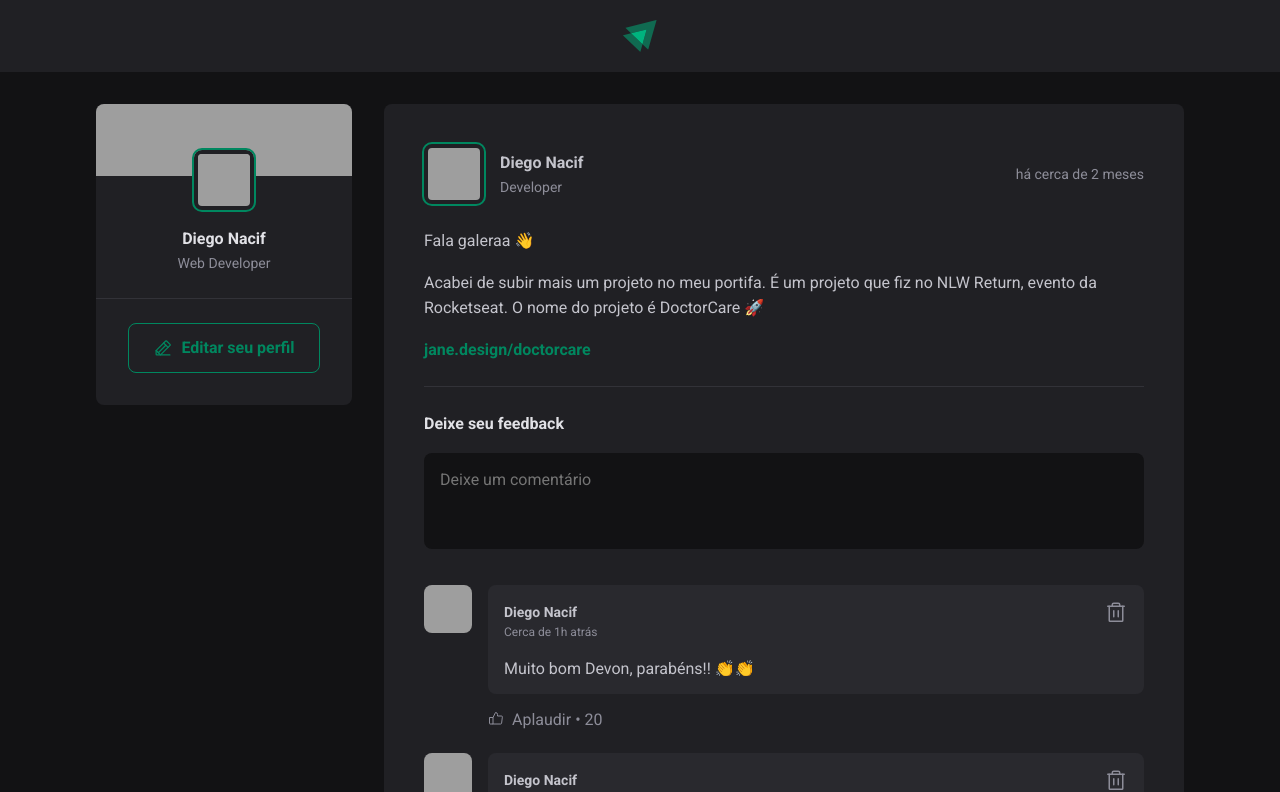
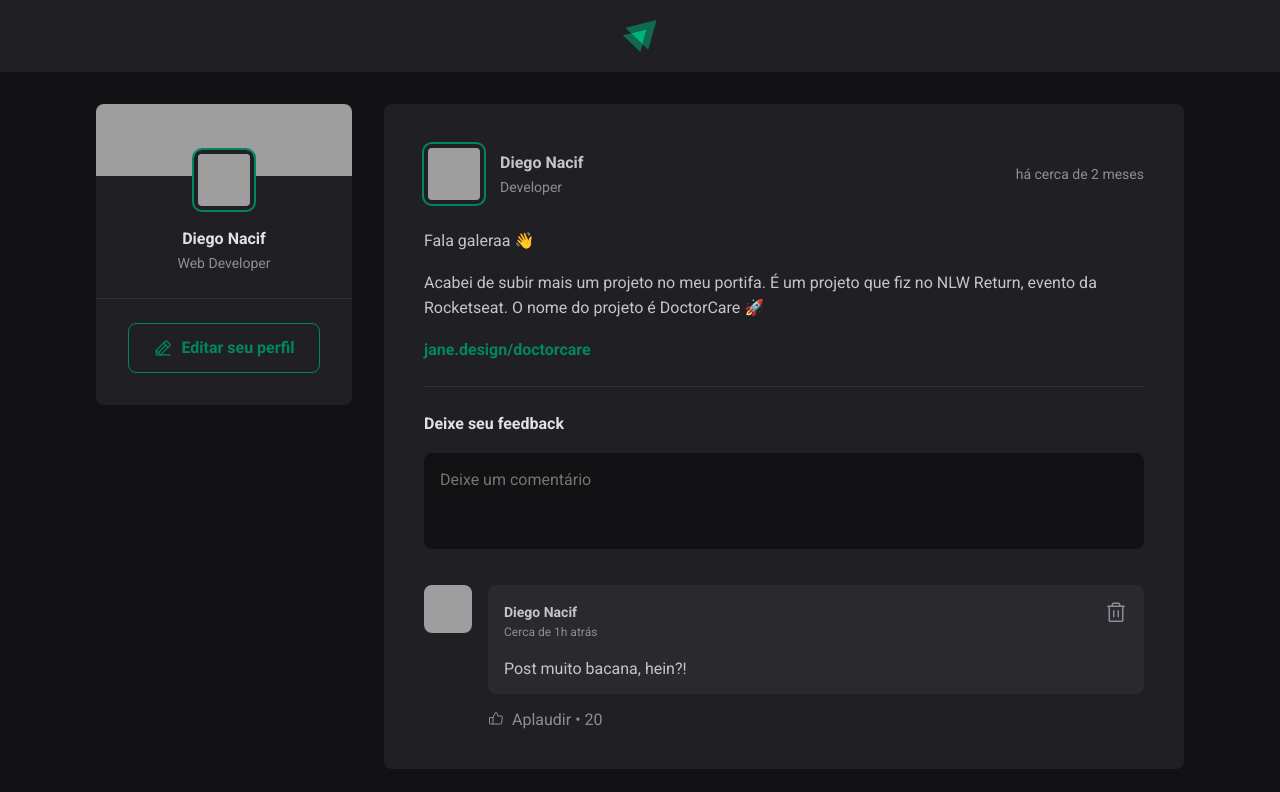
Before and after one commit to diegonacif/ignite-feed, a React (Vite) app: page / in a window 1280 px wide. Shown: the top 792 px of the page. Built offline with nearby package versions, Linux system fonts and the light colour scheme; grey boxes are pictures that could not be loaded.

Commit message:
feat: new comments

```diff
--- a/src/App.jsx
+++ b/src/App.jsx
@@ -48,6 +48,7 @@ export function App() {
           {posts.map(post => {
             return (
               <Post
+                key={post.id}
                 author={post.author}
                 content={post.content}
                 publishedAt={post.publishedAt}
--- a/src/components/Comment.jsx
+++ b/src/components/Comment.jsx
@@ -2,7 +2,7 @@ import { ThumbsUp, Trash } from 'phosphor-react';
 import { Avatar } from './Avatar';
 import styles from './Comment.module.css';
 
-export function Comment() {
+export function Comment({ content }) {
   return (
     <div className={styles.comment}>
       <Avatar hasBorder={false} src="https://github.com/diegonacif.png" />
@@ -22,7 +22,7 @@ export function Comment() {
             </button>
           </header>
 
-          <p>Muito bom Devon, parabéns!! 👏👏</p>
+          <p>{content}</p>
         </div>
 
         <footer>
--- a/src/components/Post.jsx
+++ b/src/components/Post.jsx
@@ -1,3 +1,4 @@
+import { useState } from 'react';
 import { format, formatDistanceToNow } from 'date-fns';
 import ptBR from 'date-fns/locale/pt-BR'
 
@@ -5,7 +6,19 @@ import { Avatar } from './Avatar';
 import { Comment } from './Comment';
 import styles from './Post.module.css';
 
+const comments = [
+  1,
+  2,
+
+]
+
 export function Post({ author, publishedAt, content }) {
+  const [comments, setComments] = useState([
+    'Post muito bacana, hein?!'
+  ])
+
+  const [newCommentText, setNewCommentText] = useState('');
+
   const formatedPublishedDate = format(publishedAt, "d 'de' LLLL 'às' HH:mm'h'", {
     locale: ptBR,
   })
@@ -14,6 +27,21 @@ export function Post({ author, publishedAt, content }) {
     locale: ptBR,
     addSuffix: true,
   })
+
+  function handleCreateNewComment() {
+    event.preventDefault()
+
+    const newCommentText = event.target.comment.value
+
+    setComments([...comments, newCommentText]);
+
+    setNewCommentText('');
+
+  }
+
+  function handleNewCommentChange() {
+    setNewCommentText(event.target.value)
+  }
 
   return (
     <article className={styles.post}>
@@ -34,29 +62,21 @@ export function Post({ author, publishedAt, content }) {
       <div className={styles.content}>
         {content.map(line => {
           if (line.type === 'paragraph') {
-            return <p>{line.content}</p>;
+            return <p key={line.content}>{line.content}</p>;
           } else if (line.type === 'link') {
-            return <p><a href="#">{line.content}</a></p>;
+            return <p key={line.content}><a href="#">{line.content}</a></p>;
           }
         })}
-        {/* <p>Fala galeraa 👋</p>
-
-        <p>Acabei de subir mais um projeto no meu portifa. É um projeto que fiz no NLW Return, evento da Rocketseat. O nome do projeto é DoctorCare 🚀</p>
-
-        <p>👉&nbsp;&nbsp;<a href="">jane.design/doctorcare</a></p>
-
-        <p>
-          <a href="">#novoprojeto</a> {' '}
-          <a href="">#nlw</a> {' '}
-          <a href="">#rocketseat</a>
-        </p> */}
       </div>
 
-      <form className={styles.commentForm}>
+      <form onSubmit={handleCreateNewComment} className={styles.commentForm}>
         <strong>Deixe seu feedback</strong>
 
         <textarea
+          name="comment"
+          value={newCommentText}
           placeholder="Deixe um comentário"
+          onChange={handleNewCommentChange}
         />
 
         <footer>
@@ -65,9 +85,9 @@ export function Post({ author, publishedAt, content }) {
       </form>
 
       <div className={styles.commentList}>
-        <Comment />
-        <Comment />
-        <Comment />
+        {comments.map(comment => {
+          return <Comment key={comment} content={comment} />
+        }) }
       </div>
     </article>
   );
```
